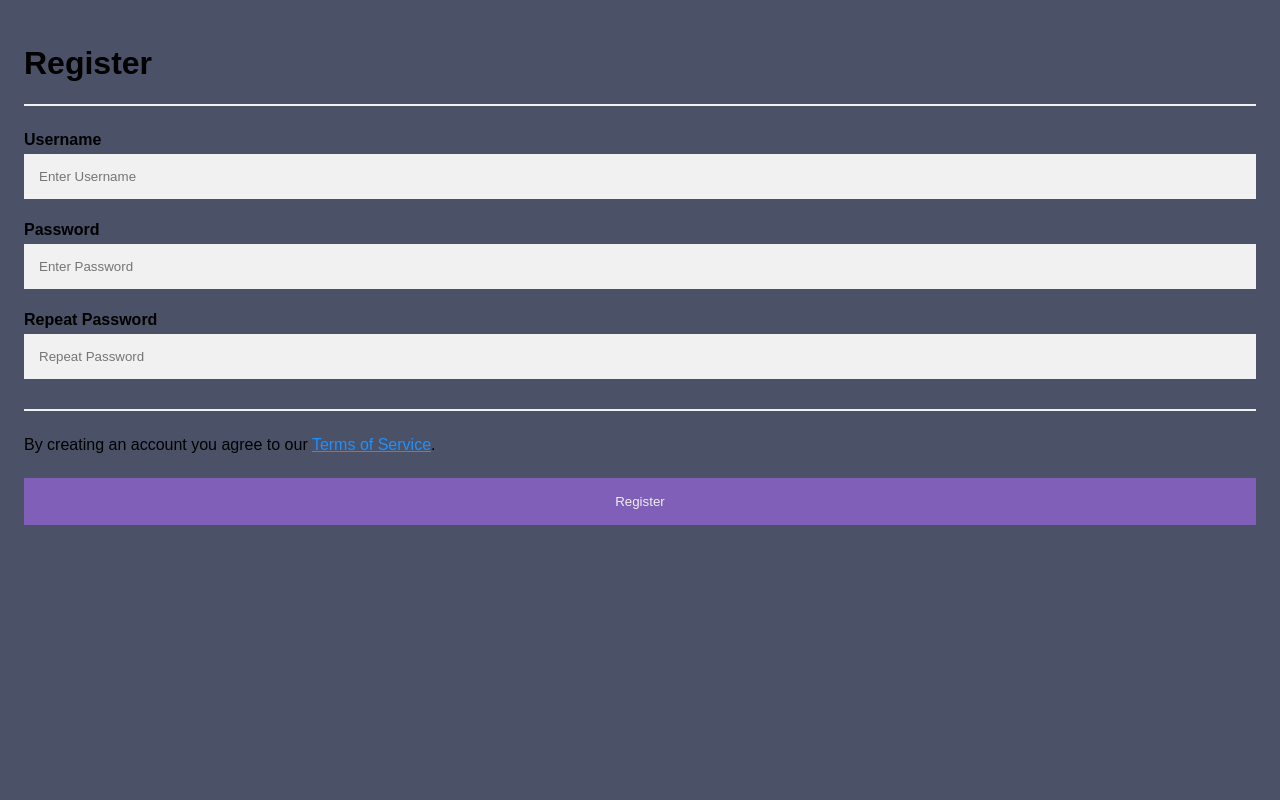
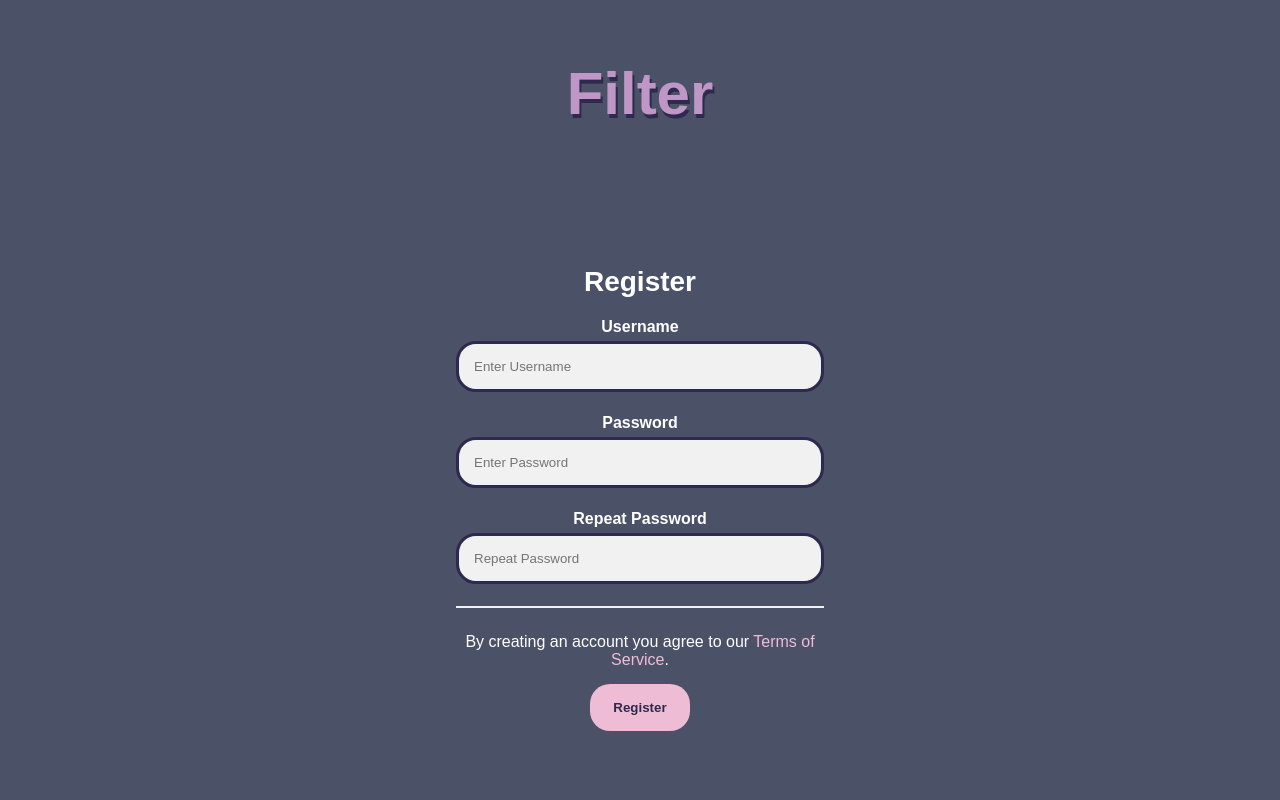
Before and after one commit to AdamWittmann/DatingApp, a Flask app: page /signup in a window 1280 px wide. Run offline with Flask 3, Linux system fonts and the light colour scheme.

Commit message:
style sheet update

```diff
--- a/project/static/css/signup.css
+++ b/project/static/css/signup.css
@@ -1,15 +1,49 @@
-body {
-    font-family: Arial, Helvetica, sans-serif;
-    background-color: #4B5267;
+* {
+    margin: 0;
+    padding: 0;
+    box-sizing: border-box;
+    font-family: Arial, sans-serif;
 }
 
-* {
-    box-sizing: border-box;
+header {
+    font-size: 60px;
+    font-weight: bold;
+    text-align: center;
+    margin-top: 5px;
+    margin-bottom: 15px;
+    color: #BE97C6;
+    text-shadow: 2px 4px #2E294E;
+}
+
+body {
+    display: grid;
+    justify-content: center;
+    align-items: center;
+    min-height: 100vh;
+    /* Full height to center vertically */
+    color: white;
+    justify-content: center;
+    background-color: #4B5267;
+
+}
+
+body form div h1 {
+    text-align: center;
+    font-size: 28px;
+    margin-bottom: 20px;
+    color: white;
+    font-weight: bold;
 }
 
 .container {
     padding: 16px;
     background-color: #4B5267;
+    max-width: 400px;
+    text-align: center;
+}
+
+.text-box {
+    border-radius: 20px;
 }
 
 input[type=text],
@@ -20,6 +54,7 @@
     display: inline-block;
     border: none;
     background: #f1f1f1;
+    border: 3px solid #2E294E;
 }
 
 input[type=text]:focus,
@@ -33,15 +68,26 @@
     margin-bottom: 25px;
 }
 
+body form a {
+    color: #EFBCD5;
+    text-decoration: none;
+}
+
+body form a:hover {
+    color: #8661C1;
+}
+
 .registerbtn {
-    background-color: #8661C1;
-    color: white;
+    background-color: #EFBCD5;
+    font-weight: bold;
+    color: #2E294E;
     padding: 16px 20px;
-    margin: 8px 0;
+    margin-top: 15px;
     border: none;
     cursor: pointer;
-    width: 100%;
-    opacity: 0.9;
+    width: 100px;
+    border-radius: 20px;
+    display: inline-block;
 }
 
 .registerbtn:hover {
--- a/project/templates/signup.html
+++ b/project/templates/signup.html
@@ -1,81 +1,26 @@
 <!DOCTYPE html>
 <html>
+
 <head>
   <meta name="viewport" content="width=device-width, initial-scale=1">
-<style>
-body {
-  font-family: Arial, Helvetica, sans-serif;
-  background-color: #4B5267;
-}
+  <link rel="stylesheet" href="../static/css/signup.css">
+</head>
+<header>Filter</header>
 
-* {
-  box-sizing: border-box;
-}
-
-.container {
-  padding: 16px;
-  background-color: #4B5267;
-}
-
-input[type=text], input[type=password] {
-  width: 100%;
-  padding: 15px;
-  margin: 5px 0 22px 0;
-  display: inline-block;
-  border: none;
-  background: #f1f1f1;
-}
-
-input[type=text]:focus, input[type=password]:focus {
-  background-color: #ddd;
-  outline: none;
-}
-
-hr {
-  border: 1px solid #f1f1f1;
-  margin-bottom: 25px;
-}
-
-.registerbtn {
-  background-color: #8661C1;
-  color: white;
-  padding: 16px 20px;
-  margin: 8px 0;
-  border: none;
-  cursor: pointer;
-  width: 100%;
-  opacity: 0.9;
-}
-
-.registerbtn:hover {
-  opacity: 1;
-}
-
-a {
-  color: dodgerblue;
-}
-
-.signin {
-  background-color: #f1f1f1;
-  text-align: center;
-}
-</style>
-</head>
 <body>
-
-<form action="/action_page.php">
+  <form method="POST">
     <div class="container">
       <h1>Register</h1>
-    <hr>
 
       <label for="uname"><b>Username</b></label>
-    <input type="text" placeholder="Enter Username" name="uname" id="uname" required>
+      <input class="text-box" type="text" placeholder="Enter Username" name="uname" id="uname" required>
 
       <label for="pword"><b>Password</b></label>
-    <input type="password" placeholder="Enter Password" name="pword" id="pword" required>
+      <input class="text-box" type="password" placeholder="Enter Password" name="pword" id="pword" required>
 
       <label for="pword-repeat"><b>Repeat Password</b></label>
-    <input type="password" placeholder="Repeat Password" name="pword-repeat" id="pword-repeat" required>
+      <input class="text-box" type="password" placeholder="Repeat Password" name="pword-repeat" id="pword-repeat"
+        required>
       <hr>
       <p>By creating an account you agree to our <a href="#">Terms of Service</a>.</p>
 
@@ -86,4 +31,5 @@ a {
   </form>
 
 </body>
+
 </html>
```
Lines whose indentation alone changed are shown as unchanged.
